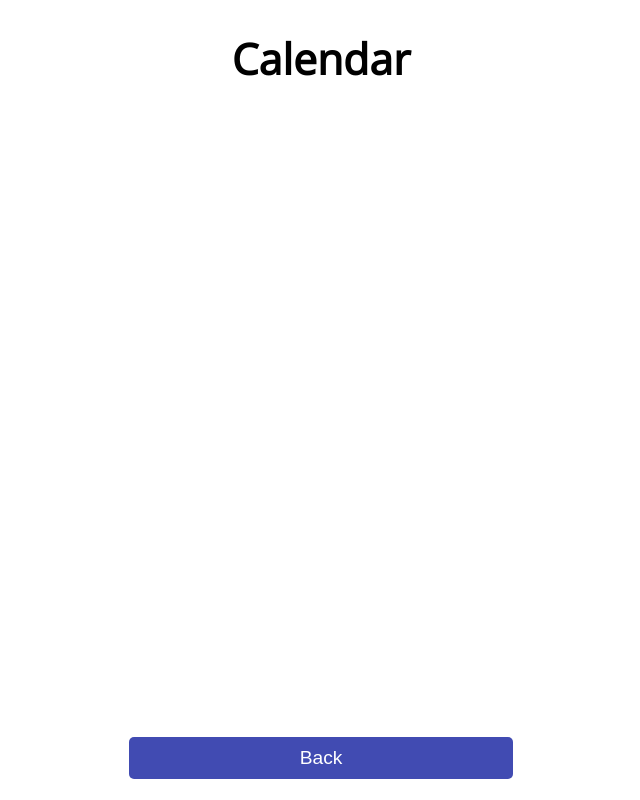
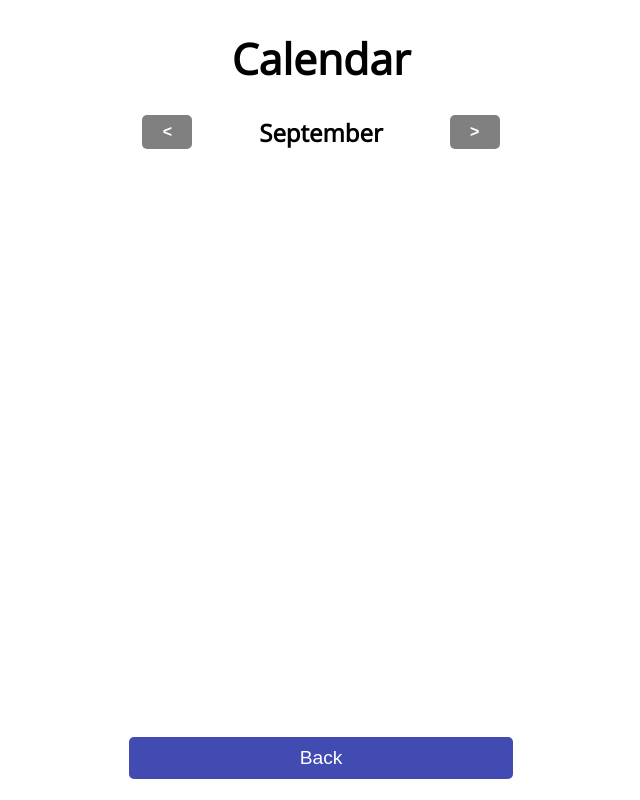
Before and after one commit to foopod/habit-tracker, a React (Vite) app: page /calendar/1 in a window 1280 px wide. Shown: the whole page, without its empty margins (319-959 px from the left). Built offline with nearby package versions, Linux system fonts and the light colour scheme.

Commit message:
Added calendar pagination

```diff
--- a/src/pages/Calendar.css
+++ b/src/pages/Calendar.css
@@ -8,3 +8,23 @@
     margin: 0.2rem;
     text-align: left;
 }
+
+.calendar-pagination{
+    display: grid;
+    grid-template-columns: 1fr 3fr 1fr;
+    max-height: 50px;
+    margin: 0 1em 1em 1em;
+    align-items: center;
+    justify-items: center;
+}
+
+.calendar-pagination h2{
+    font-size: 24px;
+    margin: 0;
+}
+
+.calendar-pagination button{
+    font-size: 16px;
+    font-weight: bold;
+    width: 50px;
+}
--- a/src/pages/Calendar.jsx
+++ b/src/pages/Calendar.jsx
@@ -4,9 +4,28 @@ import { ActivityContext } from "../context/ActivityContext";
 import { Button } from "../components/Button";
 import "./Calendar.css";
 
+export const months = [
+  "January",
+  "February",
+  "March",
+  "April",
+  "May",
+  "June",
+  "July",
+  "August",
+  "September",
+  "October",
+  "November",
+  "December",
+];
+
 export const Calendar = () => {
   const { id } = useParams();
-  const currentMonth = new Date().getMonth();
+  const today = new Date();
+  const [currentMonth, setCurrentMonth] = useState(today.getMonth());
+  const [currentYear, setCurrentYear] = useState(today.getFullYear());
+  const [hasNextMonth, setHasNextMonth] = useState(false);
+  const [hasPreviousMonth, setHasPreviousMonth] = useState(false);
   const { getActivity } = useContext(ActivityContext);
   const [activity, setActivity] = useState(null);
   const [currentData, setCurrentData] = useState([]);
@@ -18,13 +37,63 @@ export const Calendar = () => {
       if (requestedActivity) {
         setCurrentData(
           requestedActivity.data.filter((item) => {
-            return (new Date(item.date).getMonth = currentMonth);
+            return (
+              new Date(item.date).getMonth() === currentMonth &&
+              new Date(item.date).getFullYear() === currentYear
+            );
           })
         );
         setActivity(requestedActivity);
       }
     }
-  }, [id, getActivity]);
+  }, [id, getActivity, currentMonth, currentYear]);
+
+  useEffect(() => {
+    // check for previous and future data
+    if (activity) {
+      const next = hasDataForMonth(
+        activity.data,
+        incrementMonth(currentMonth, currentYear)
+      );
+      const previous = hasDataForMonth(
+        activity.data,
+        decrementMonth(currentMonth, currentYear)
+      );
+      setHasNextMonth(next);
+      setHasPreviousMonth(previous);
+    }
+  }, [activity, currentMonth, currentYear]);
+
+  const incrementMonth = (month, year) => {
+    if (month === 11) {
+      year += 1;
+      month = 0;
+    } else {
+      month += 1;
+    }
+    return { month, year };
+  };
+
+  const decrementMonth = (month, year) => {
+    if (month === 0) {
+      year -= 1;
+      month = 11;
+    } else {
+      month -= 1;
+    }
+    return { month, year };
+  };
+
+  const hasDataForMonth = (data, { month, year }) => {
+    return (
+      data.filter((item) => {
+        return (
+          new Date(item.date).getMonth() === month &&
+          new Date(item.date).getFullYear() === year
+        );
+      }).length > 0
+    );
+  };
 
   const renderDay = (day) => {
     const date = new Date(day.date);
@@ -55,6 +124,27 @@ export const Calendar = () => {
     <div className="container">
       <h1>Calendar</h1>
       <div>
+        <div className="calendar-pagination">
+          <Button
+            text={"<"}
+            disabled={!hasPreviousMonth}
+            onClick={() => {
+              const prev = decrementMonth(currentMonth, currentYear);
+              setCurrentMonth(prev.month);
+              setCurrentYear(prev.year);
+            }}
+          />
+          <h2>{months[currentMonth]}</h2>
+          <Button
+            text={">"}
+            disabled={!hasNextMonth}
+            onClick={() => {
+              const prev = incrementMonth(currentMonth, currentYear);
+              setCurrentMonth(prev.month);
+              setCurrentYear(prev.year);
+            }}
+          />
+        </div>
         {currentData &&
           currentData
             .sort((a, b) => new Date(a.date) > new Date(b.date))
@@ -62,6 +152,7 @@ export const Calendar = () => {
               return renderDay(item);
             })}
       </div>
+
       <div className="sticky-button">
         <Button
           onClick={() => {
```
